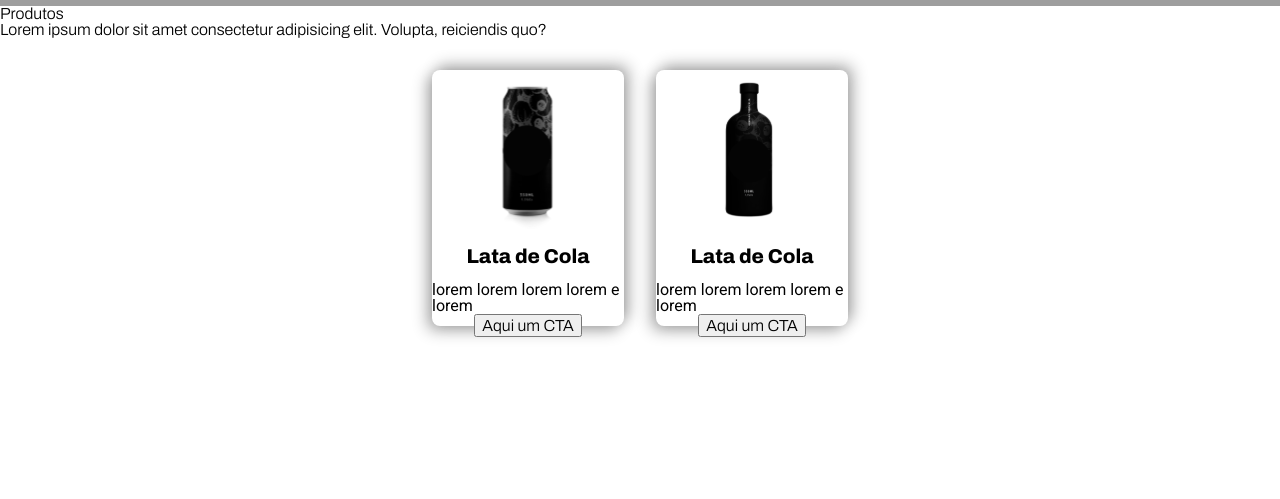
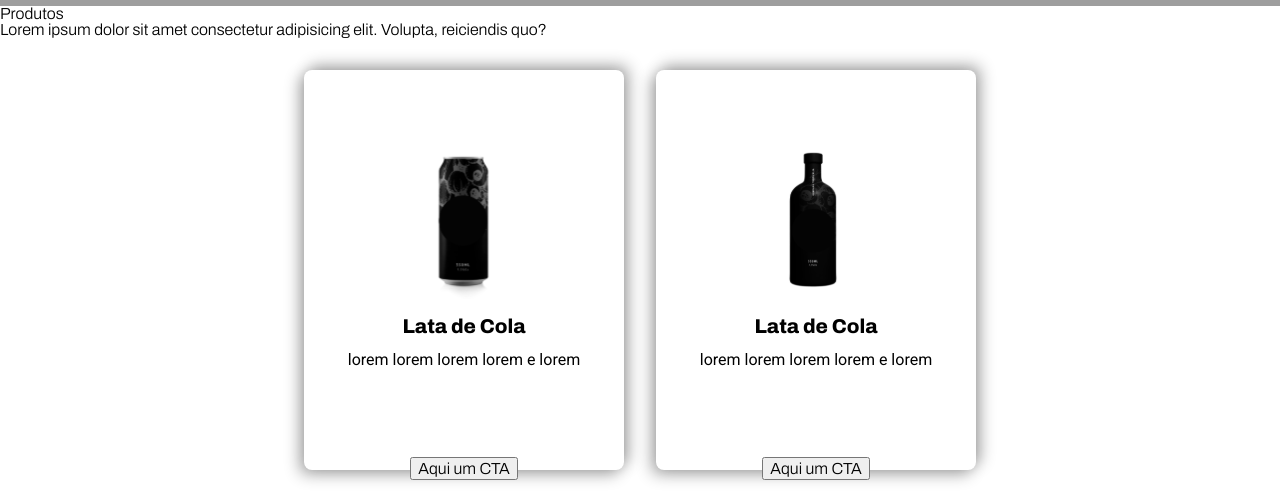
Before and after one commit to EriveltonSouzaCampos/Conecta, a React (Vite) app: page / in a window 1280 px wide. Shown: the part 752-1251 px from the top of the page. Before the commit the page ends 1110 px from the top, so only its background shows below. Built offline with nearby package versions, Linux system fonts and the light colour scheme; grey boxes are pictures that could not be loaded; a web font is replaced by a local one.

Commit message:
fix: size of product card

```diff
--- a/src/components/Products.module.css
+++ b/src/components/Products.module.css
@@ -4,8 +4,8 @@
     align-items: center;
     box-shadow: -5px 5px 15px rgba(0, 0, 0, 0.3), 5px -5px 15px rgba(0, 0, 0, 0.3);
     transition: box-shadow 0.3s ease-in-out;
-    width: 15vw;
-    height: 20vw;
+    width: 320px;
+    height: 400px;
     display: flex;
     align-items: center;
     flex-direction: column;
@@ -17,6 +17,7 @@
     flex-direction: column;
     align-items: center;
     gap: 1rem;
+    margin-bottom: 1.25rem;
 }
 .prodContent img{
     width: 15vw;
@@ -32,3 +33,6 @@
     font-weight: 400;
     font-family: 'roboto';
 }
+.prodConter > a{
+    margin-bottom: calc(0px - 80px);
+}
```
